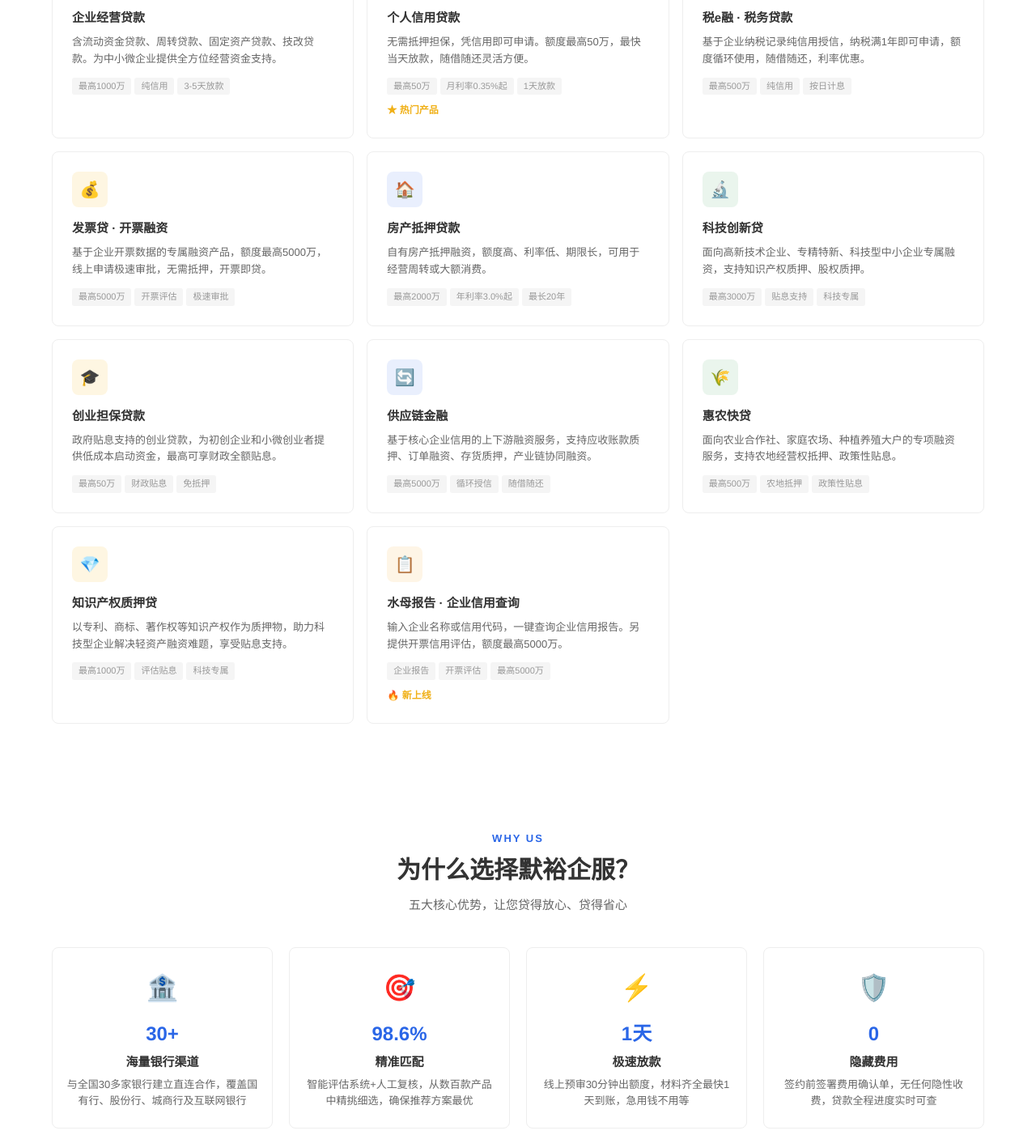
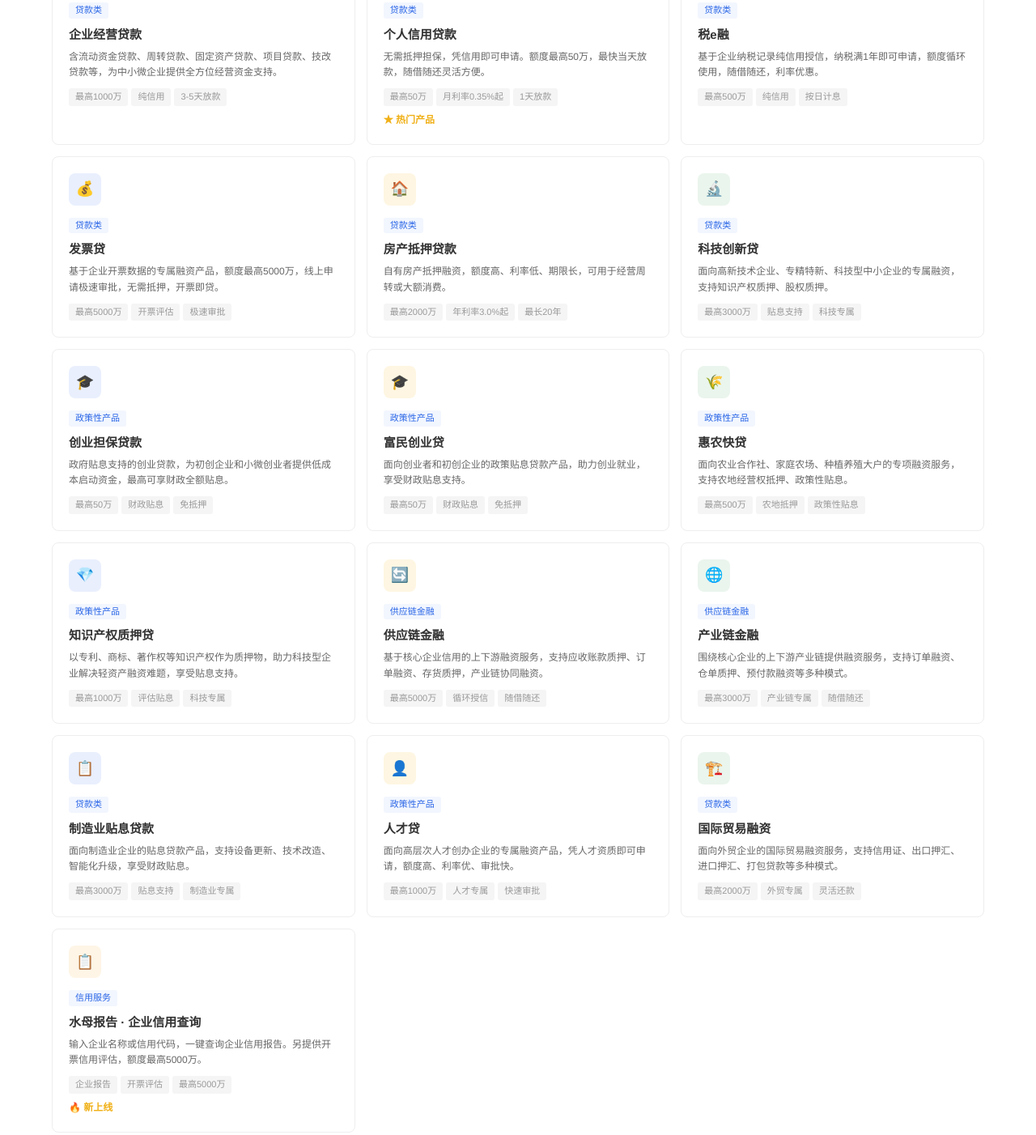
Before and after one commit to 1722969492/dingxin-loan, a website: page index.html in a window 1280 px wide. Shown: the part 1565-2967 px from the top of the page at 81% size. Drawn offline with Linux system fonts and the light colour scheme.

Commit message:
update contact info, add WeChat QR, restructure products with jssjrfw categories

```diff
--- a/index.html
+++ b/index.html
@@ -66,15 +66,16 @@ section{padding:64px 0}
 .category-tab{padding:8px 20px;border:1px solid #e0e0e0;border-radius:4px;font-size:13px;color:#666;cursor:pointer;transition:.3s;background:#fff}
 .category-tab:hover{border-color:#2a66e7;color:#2a66e7}
 .category-tab.active{background:#2a66e7;color:#fff;border-color:#2a66e7}
-.services-grid{display:grid;grid-template-columns:repeat(3,1fr);gap:16px}
-.service-card{background:#fff;border:1px solid #eee;border-radius:8px;padding:24px;transition:all .3s;cursor:default}
+.services-grid{display:grid;grid-template-columns:repeat(3,1fr);gap:14px}
+.service-card{background:#fff;border:1px solid #eee;border-radius:8px;padding:20px;transition:all .3s;cursor:default}
 .service-card:hover{border-color:#2a66e7;box-shadow:0 4px 16px rgba(42,102,231,.08);transform:translateY(-2px)}
-.service-card .icon{width:44px;height:44px;border-radius:8px;display:flex;align-items:center;justify-content:center;font-size:20px;margin-bottom:14px}
-.service-card h3{font-size:15px;font-weight:700;color:#333;margin-bottom:8px}
-.service-card p{font-size:13px;color:#666;line-height:1.6;margin-bottom:12px}
+.service-card .icon{width:40px;height:40px;border-radius:8px;display:flex;align-items:center;justify-content:center;font-size:18px;margin-bottom:10px}
+.service-card .cat-tag{display:inline-block;font-size:11px;padding:1px 8px;background:rgba(42,102,231,.06);color:#2a66e7;border-radius:3px;margin-bottom:8px;font-weight:500}
+.service-card h3{font-size:15px;font-weight:700;color:#333;margin-bottom:6px}
+.service-card p{font-size:12px;color:#666;line-height:1.6;margin-bottom:10px}
 .service-card .tags{display:flex;flex-wrap:wrap;gap:4px}
 .service-card .tags span{font-size:11px;padding:2px 8px;background:#f5f5f5;border-radius:3px;color:#999}
-.service-card .rate{display:block;margin-top:10px;font-size:12px;color:#f0b017;font-weight:600}
+.service-card .rate{display:block;margin-top:8px;font-size:12px;color:#f0b017;font-weight:600}
 
 /* ===== 合作伙伴 ===== */
 .partners{background:#f5f7fa;padding:48px 0}
@@ -278,13 +279,15 @@ section{padding:64px 0}
     </div>
     <div class="services-grid">
       <div class="service-card">
-        <div class="icon" style="background:rgba(240,176,23,.12);color:#f0b017;">🏢</div>
+        <div class="icon" style="background:rgba(42,102,231,.10);color:#2a66e7;">🏢</div>
+        <div class="cat-tag">贷款类</div>
         <h3>企业经营贷款</h3>
-        <p>含流动资金贷款、周转贷款、固定资产贷款、技改贷款。为中小微企业提供全方位经营资金支持。</p>
+        <p>含流动资金贷款、周转贷款、固定资产贷款、项目贷款、技改贷款等，为中小微企业提供全方位经营资金支持。</p>
         <div class="tags"><span>最高1000万</span><span>纯信用</span><span>3-5天放款</span></div>
       </div>
       <div class="service-card">
-        <div class="icon" style="background:rgba(42,102,231,.10);color:#2a66e7;">💳</div>
+        <div class="icon" style="background:rgba(240,176,23,.12);color:#f0b017;">💳</div>
+        <div class="cat-tag">贷款类</div>
         <h3>个人信用贷款</h3>
         <p>无需抵押担保，凭信用即可申请。额度最高50万，最快当天放款，随借随还灵活方便。</p>
         <div class="tags"><span>最高50万</span><span>月利率0.35%起</span><span>1天放款</span></div>
@@ -292,54 +295,98 @@ section{padding:64px 0}
       </div>
       <div class="service-card">
         <div class="icon" style="background:rgba(84,170,109,.12);color:#54aa6d;">📄</div>
-        <h3>税e融 · 税务贷款</h3>
+        <div class="cat-tag">贷款类</div>
+        <h3>税e融</h3>
         <p>基于企业纳税记录纯信用授信，纳税满1年即可申请，额度循环使用，随借随还，利率优惠。</p>
         <div class="tags"><span>最高500万</span><span>纯信用</span><span>按日计息</span></div>
       </div>
       <div class="service-card">
-        <div class="icon" style="background:rgba(240,176,23,.12);color:#f0b017;">💰</div>
-        <h3>发票贷 · 开票融资</h3>
+        <div class="icon" style="background:rgba(42,102,231,.10);color:#2a66e7;">💰</div>
+        <div class="cat-tag">贷款类</div>
+        <h3>发票贷</h3>
         <p>基于企业开票数据的专属融资产品，额度最高5000万，线上申请极速审批，无需抵押，开票即贷。</p>
         <div class="tags"><span>最高5000万</span><span>开票评估</span><span>极速审批</span></div>
       </div>
       <div class="service-card">
-        <div class="icon" style="background:rgba(42,102,231,.10);color:#2a66e7;">🏠</div>
+        <div class="icon" style="background:rgba(240,176,23,.12);color:#f0b017;">🏠</div>
+        <div class="cat-tag">贷款类</div>
         <h3>房产抵押贷款</h3>
         <p>自有房产抵押融资，额度高、利率低、期限长，可用于经营周转或大额消费。</p>
         <div class="tags"><span>最高2000万</span><span>年利率3.0%起</span><span>最长20年</span></div>
       </div>
       <div class="service-card">
         <div class="icon" style="background:rgba(84,170,109,.12);color:#54aa6d;">🔬</div>
+        <div class="cat-tag">贷款类</div>
         <h3>科技创新贷</h3>
-        <p>面向高新技术企业、专精特新、科技型中小企业专属融资，支持知识产权质押、股权质押。</p>
+        <p>面向高新技术企业、专精特新、科技型中小企业的专属融资，支持知识产权质押、股权质押。</p>
         <div class="tags"><span>最高3000万</span><span>贴息支持</span><span>科技专属</span></div>
       </div>
       <div class="service-card">
-        <div class="icon" style="background:rgba(240,176,23,.12);color:#f0b017;">🎓</div>
+        <div class="icon" style="background:rgba(42,102,231,.10);color:#2a66e7;">🎓</div>
+        <div class="cat-tag">政策性产品</div>
         <h3>创业担保贷款</h3>
         <p>政府贴息支持的创业贷款，为初创企业和小微创业者提供低成本启动资金，最高可享财政全额贴息。</p>
         <div class="tags"><span>最高50万</span><span>财政贴息</span><span>免抵押</span></div>
       </div>
       <div class="service-card">
-        <div class="icon" style="background:rgba(42,102,231,.10);color:#2a66e7;">🔄</div>
+        <div class="icon" style="background:rgba(240,176,23,.12);color:#f0b017;">🎓</div>
+        <div class="cat-tag">政策性产品</div>
+        <h3>富民创业贷</h3>
+        <p>面向创业者和初创企业的政策贴息贷款产品，助力创业就业，享受财政贴息支持。</p>
+        <div class="tags"><span>最高50万</span><span>财政贴息</span><span>免抵押</span></div>
+      </div>
+      <div class="service-card">
+        <div class="icon" style="background:rgba(84,170,109,.12);color:#54aa6d;">🌾</div>
+        <div class="cat-tag">政策性产品</div>
+        <h3>惠农快贷</h3>
+        <p>面向农业合作社、家庭农场、种植养殖大户的专项融资服务，支持农地经营权抵押、政策性贴息。</p>
+        <div class="tags"><span>最高500万</span><span>农地抵押</span><span>政策性贴息</span></div>
+      </div>
+      <div class="service-card">
+        <div class="icon" style="background:rgba(42,102,231,.10);color:#2a66e7;">💎</div>
+        <div class="cat-tag">政策性产品</div>
+        <h3>知识产权质押贷</h3>
+        <p>以专利、商标、著作权等知识产权作为质押物，助力科技型企业解决轻资产融资难题，享受贴息支持。</p>
+        <div class="tags"><span>最高1000万</span><span>评估贴息</span><span>科技专属</span></div>
+      </div>
+      <div class="service-card">
+        <div class="icon" style="background:rgba(240,176,23,.12);color:#f0b017;">🔄</div>
+        <div class="cat-tag">供应链金融</div>
         <h3>供应链金融</h3>
         <p>基于核心企业信用的上下游融资服务，支持应收账款质押、订单融资、存货质押，产业链协同融资。</p>
         <div class="tags"><span>最高5000万</span><span>循环授信</span><span>随借随还</span></div>
       </div>
       <div class="service-card">
-        <div class="icon" style="background:rgba(84,170,109,.12);color:#54aa6d;">🌾</div>
-        <h3>惠农快贷</h3>
-        <p>面向农业合作社、家庭农场、种植养殖大户的专项融资服务，支持农地经营权抵押、政策性贴息。</p>
-        <div class="tags"><span>最高500万</span><span>农地抵押</span><span>政策性贴息</span></div>
+        <div class="icon" style="background:rgba(84,170,109,.12);color:#54aa6d;">🌐</div>
+        <div class="cat-tag">供应链金融</div>
+        <h3>产业链金融</h3>
+        <p>围绕核心企业的上下游产业链提供融资服务，支持订单融资、仓单质押、预付款融资等多种模式。</p>
+        <div class="tags"><span>最高3000万</span><span>产业链专属</span><span>随借随还</span></div>
       </div>
       <div class="service-card">
-        <div class="icon" style="background:rgba(240,176,23,.12);color:#f0b017;">💎</div>
-        <h3>知识产权质押贷</h3>
-        <p>以专利、商标、著作权等知识产权作为质押物，助力科技型企业解决轻资产融资难题，享受贴息支持。</p>
-        <div class="tags"><span>最高1000万</span><span>评估贴息</span><span>科技专属</span></div>
+        <div class="icon" style="background:rgba(42,102,231,.10);color:#2a66e7;">📋</div>
+        <div class="cat-tag">贷款类</div>
+        <h3>制造业贴息贷款</h3>
+        <p>面向制造业企业的贴息贷款产品，支持设备更新、技术改造、智能化升级，享受财政贴息。</p>
+        <div class="tags"><span>最高3000万</span><span>贴息支持</span><span>制造业专属</span></div>
+      </div>
+      <div class="service-card">
+        <div class="icon" style="background:rgba(240,176,23,.12);color:#f0b017;">👤</div>
+        <div class="cat-tag">政策性产品</div>
+        <h3>人才贷</h3>
+        <p>面向高层次人才创办企业的专属融资产品，凭人才资质即可申请，额度高、利率优、审批快。</p>
+        <div class="tags"><span>最高1000万</span><span>人才专属</span><span>快速审批</span></div>
+      </div>
+      <div class="service-card">
+        <div class="icon" style="background:rgba(84,170,109,.12);color:#54aa6d;">🏗️</div>
+        <div class="cat-tag">贷款类</div>
+        <h3>国际贸易融资</h3>
+        <p>面向外贸企业的国际贸易融资服务，支持信用证、出口押汇、进口押汇、打包贷款等多种模式。</p>
+        <div class="tags"><span>最高2000万</span><span>外贸专属</span><span>灵活还款</span></div>
       </div>
       <div class="service-card" style="cursor:pointer;" onclick="location.href='report.html'">
         <div class="icon" style="background:rgba(245,158,11,.1);color:#f0b017;">📋</div>
+        <div class="cat-tag">信用服务</div>
         <h3>水母报告 · 企业信用查询</h3>
         <p>输入企业名称或信用代码，一键查询企业信用报告。另提供开票信用评估，额度最高5000万。</p>
         <div class="tags"><span>企业报告</span><span>开票评估</span><span>最高5000万</span></div>
@@ -545,10 +592,14 @@ section{padding:64px 0}
       <div class="contact-info">
         <h3>联系我们</h3>
         <p>专业融资顾问为您提供一对一服务<br>工作日 9:00 - 18:00 在线</p>
-        <div class="info-item">📞 咨询热线：400-xxx-xxxx</div>
-        <div class="info-item">📱 微信：默裕企服</div>
-        <div class="info-item">📍 总部地址：上海市浦东新区</div>
-        <div class="info-item">📧 邮箱：contact@moyuqiufu.com</div>
+        <div class="info-item">📞 咨询热线：13395277076</div>
+        <div class="info-item">📱 微信：13395277076</div>
+        <div class="info-item">📍 总部地址：上海市浦东新区东方路818号</div>
+        <div class="info-item">📧 邮箱：1345449717@qq.com</div>
+        <div style="margin-top:16px;text-align:center;">
+            <p style="font-size:13px;opacity:.7;margin-bottom:10px;">扫码添加企业微信</p>
+            <img src="wechat-qr.jpg" alt="微信二维码" style="width:140px;height:140px;border-radius:8px;border:2px solid rgba(255,255,255,.2);">
+        </div>
       </div>
     </div>
   </div>
```
